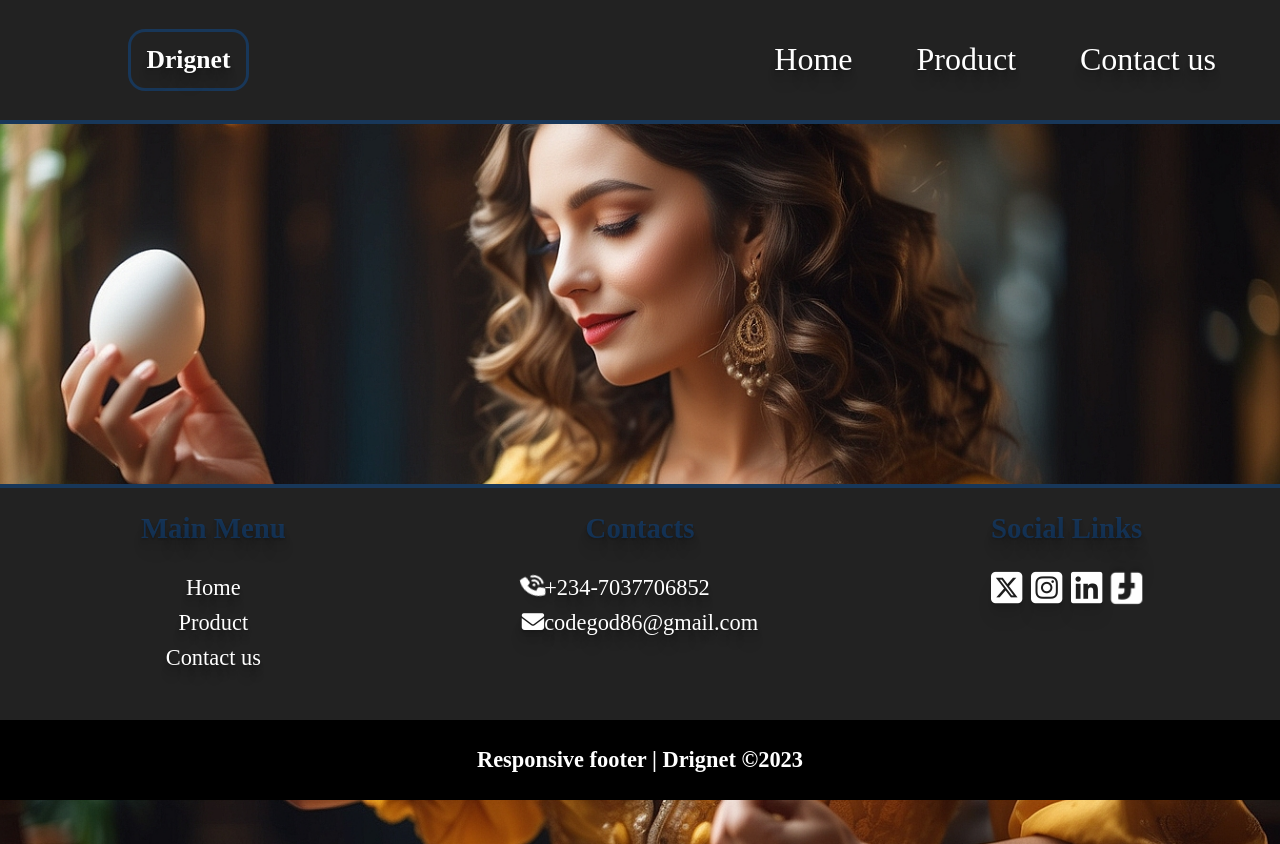
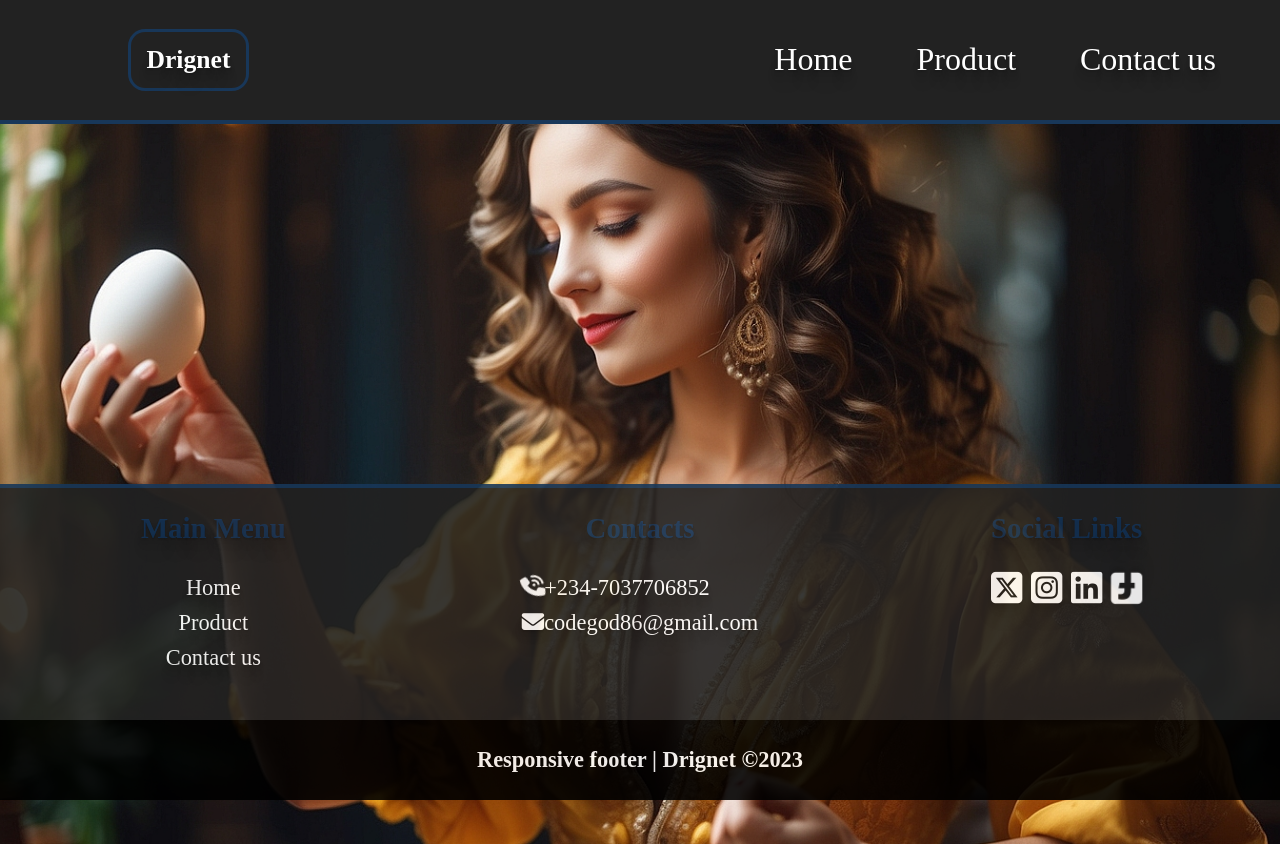
Before and after one commit to Drignet/abc-projects, a website built with Vite: page footer/index.html in a window 1280 px wide. Built offline with nearby package versions, Linux system fonts and the light colour scheme.

Commit message:
updated files

```diff
--- a/footer/src/style.css
+++ b/footer/src/style.css
@@ -67,6 +67,7 @@ footer{
   color: #fff;
   font-size: 0.8rem;
   border-top: 4px solid rgba(3, 102, 214, 0.3);
+  opacity: 0.9;
 }
 
 footer h2{
```
Also changed, not shown: footer/dist/index.html, 4 other files.
